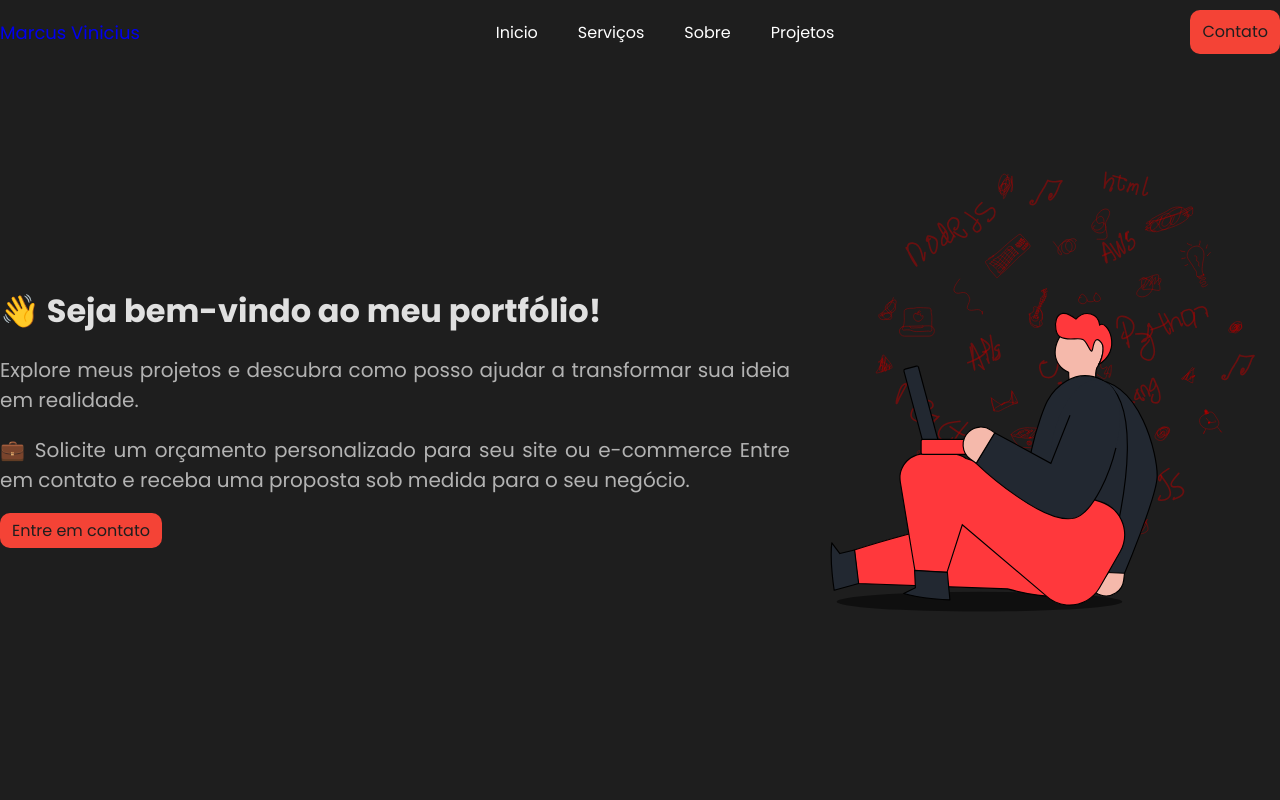
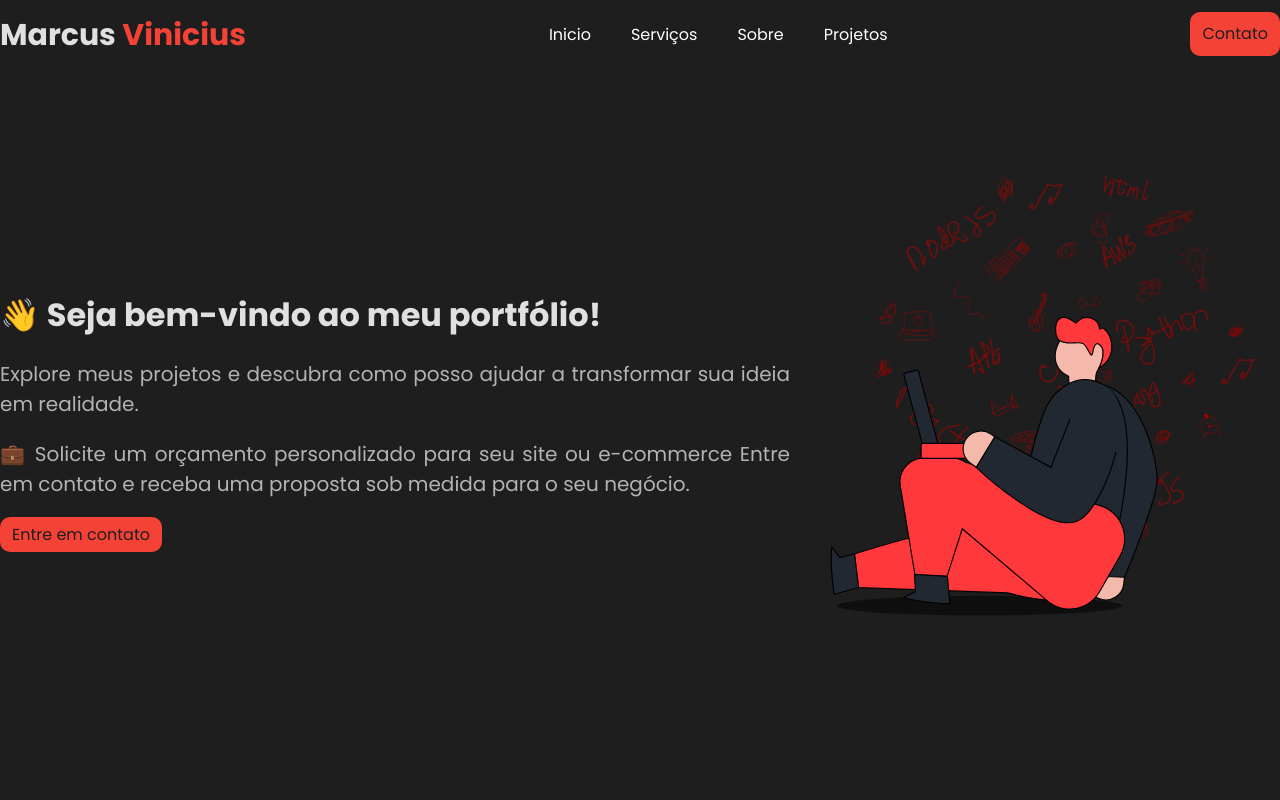
Before and after one commit to MarcusVini196/marcusvinicius-portfolio, a website: page index.html in a window 1280 px wide. Shown: the top 800 px of the page. Drawn offline with nearby package versions, Linux system fonts and the light colour scheme.

Commit message:
Atualização

```diff
--- a/assets/css/style.css
+++ b/assets/css/style.css
@@ -107,8 +107,8 @@ Header
     padding: 10px 0;
 }
 
-.logo {
-    font-size: 18px;
+.logo a{
+    font-size: 30px;
     color: var(--text-title);
 }
 
--- a/index.html
+++ b/index.html
@@ -14,9 +14,11 @@
     <header class="header">
         <div class="header-container">
             <div class="logo">
-                <a href="index.html">
-                    Marcus <span>Vinicius</span>
-                </a>
+                <h1 class="loggo-text">
+                    <a href="index.html">
+                        Marcus <span>Vinicius</span>
+                    </a>
+                </h1>
             </div>
 
             <nav class="nav">
```
